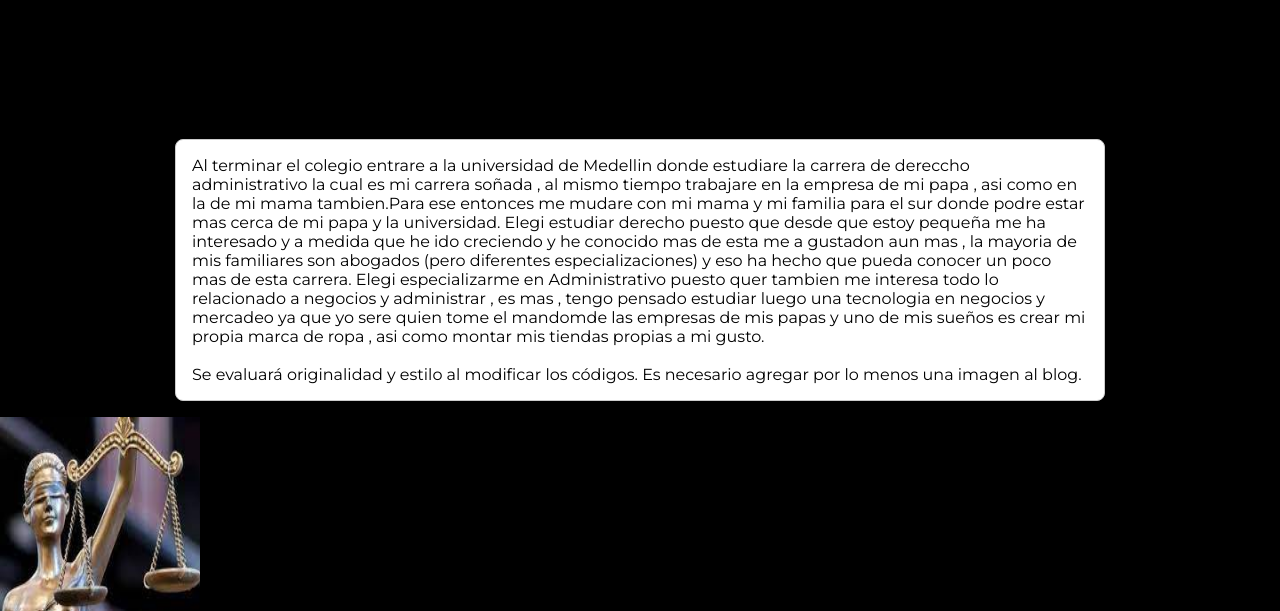
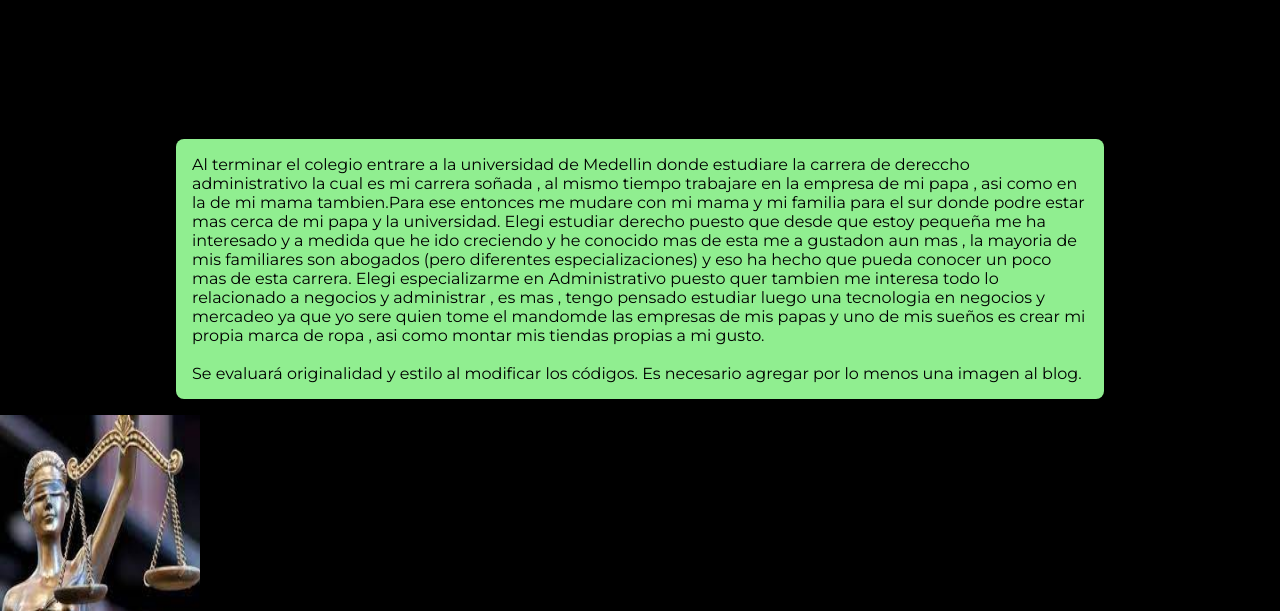
Before and after one commit to mariajose-restrepog/html-mariajose-restrepo, a website: page index.html in a window 1280 px wide. Shown: the part 189-800 px from the top of the page. Drawn offline with Linux system fonts and the light colour scheme.

Commit message:
Acumulativa

```diff
--- a/style.css
+++ b/style.css
@@ -46,19 +46,19 @@ h5 {
 
 body p {
   transition: all 0.3s ease;
-  background-color: #fff;
+  background-color: lightgreen;
   margin: 1rem 0;
   border-radius: 0.5rem;
   padding: 1rem 1rem;
   cursor: pointer;
-  border: 1px solid #ccc;
+  border: 1px solid rgb(245, 134, 245) #ccc;
   width: 70%;
   margin-left: auto;
   margin-right: auto;
 }
 
 body p:hover {
-  box-shadow: 0 0.1rem 0.4rem rgba(0, 0, 0, 0.3);
+  box-shadow: 0 0.1rem 0.4rem blueviolet(0, 0, 0, 0.3);
 }
 
 footer {
```
